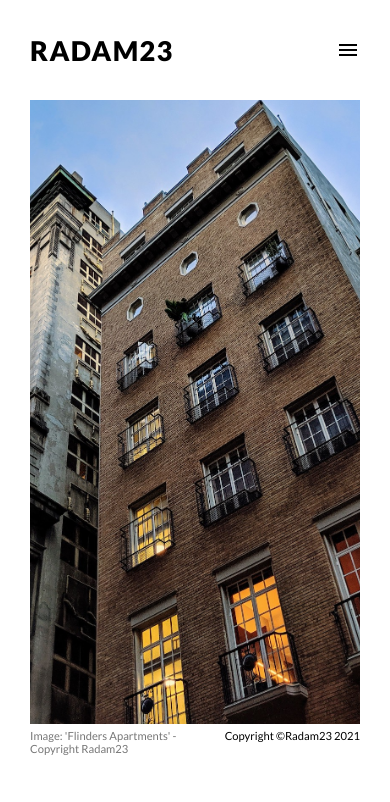
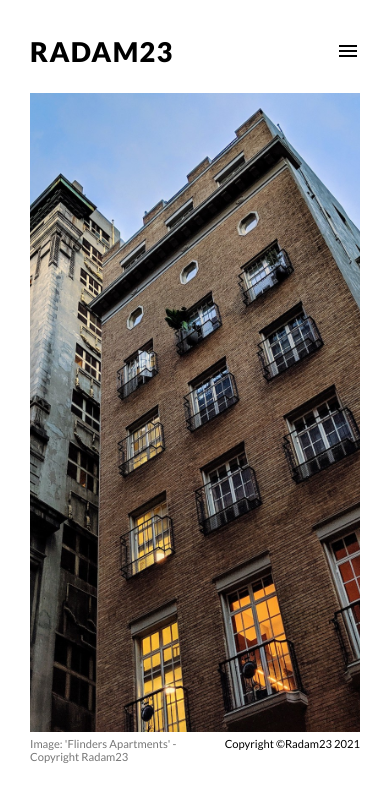
Before and after one commit to rAdam23/radam23.v.4.0, a plain HTML site: page index.html in a window 390 px wide. Drawn offline with Linux system fonts and the light colour scheme.

Commit message:
Add files via upload

```diff
--- a/styles/styles.css
+++ b/styles/styles.css
@@ -62,6 +62,7 @@ nav {
           align-items: center;
   width: auto;
   background-color: white;
+  padding-top: 10px;
   padding-bottom: 10px;
   border-bottom-color: black;
   border-bottom-style: solid;
@@ -87,6 +88,7 @@ nav {
   font-weight: 900;
   letter-spacing: 1.3px;
   height: 100%;
+  z-index: 1;
 }
 
 .reduced-nav-logo {
@@ -129,7 +131,7 @@ nav {
   position: static;
   z-index: 999;
   width: 80px;
-  height: 100%;
+  height: 1rem;
   border-style: none;
   font-weight: 500;
   cursor: pointer;
@@ -1248,23 +1250,18 @@ footer {
 /*<======= MEDIA QUERY WIDTH =========================================>*/
 @media only screen and (max-width: 580px) {
   .home-page-container {
-    -ms-grid-rows: 10vh 80vh;
-        grid-template-rows: 10vh 80vh;
+    -ms-grid-rows: 11vh 80vh;
+        grid-template-rows: 11vh 80vh;
   }
   nav {
     -ms-grid-row: 1;
     -ms-grid-column: 1;
     -ms-grid-column-span: 6;
     grid-area: nav;
-    height: 10vh;
-    min-height: 5rem;
-    z-index: 100;
-    min-height: 100px;
+    background-color: white;
     padding-bottom: 0px;
   }
   .banner {
-    top: 10vh;
-    padding: 20px;
     min-height: auto;
   }
   .banner-title {
```
